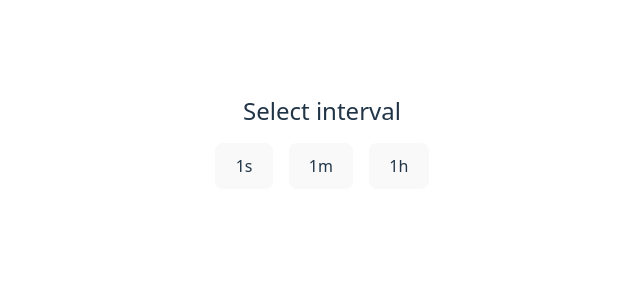
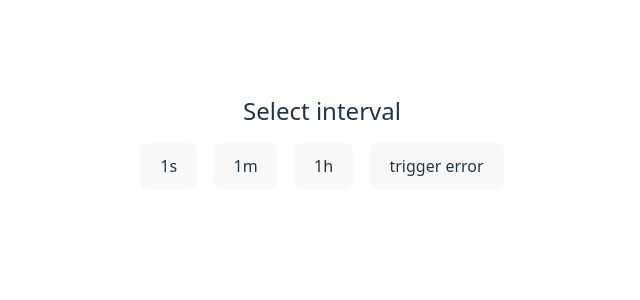
Before and after one commit to rafaldzielak/binance-chart, a React (Vite) app: page / in a window 1280 px wide. Shown: the top 300 px of the page, without its empty margins (318-958 px from the left). Built offline with nearby package versions, Linux system fonts and the light colour scheme; no server answers.

Commit message:
Trigger error for demonstration

```diff
--- a/src/components/TransactionChartWrapper.tsx
+++ b/src/components/TransactionChartWrapper.tsx
@@ -28,6 +28,12 @@ const TransactionChartWrapper: FC = () => {
           >
             1h
           </button>
+          <button
+            onClick={() => setChartInterval("1x")}
+            className={chartInterval === "1x" ? "bg-gray-600" : "bg-gray-900"}
+          >
+            trigger error
+          </button>
         </div>
       </div>
       <TransactionChart chartInterval={chartInterval} />
--- a/src/utils/getBinanceData.ts
+++ b/src/utils/getBinanceData.ts
@@ -1,6 +1,6 @@
 import { bincanceDataToObject, DataFromBinance } from "./binanceDataConverter";
 
-export type ChartInterval = "1s" | "1m" | "1h";
+export type ChartInterval = "1s" | "1m" | "1h" | "1x";
 
 export const getBinanceData = async (chartInterval: ChartInterval = "1m") => {
   const res = await fetch(
```
